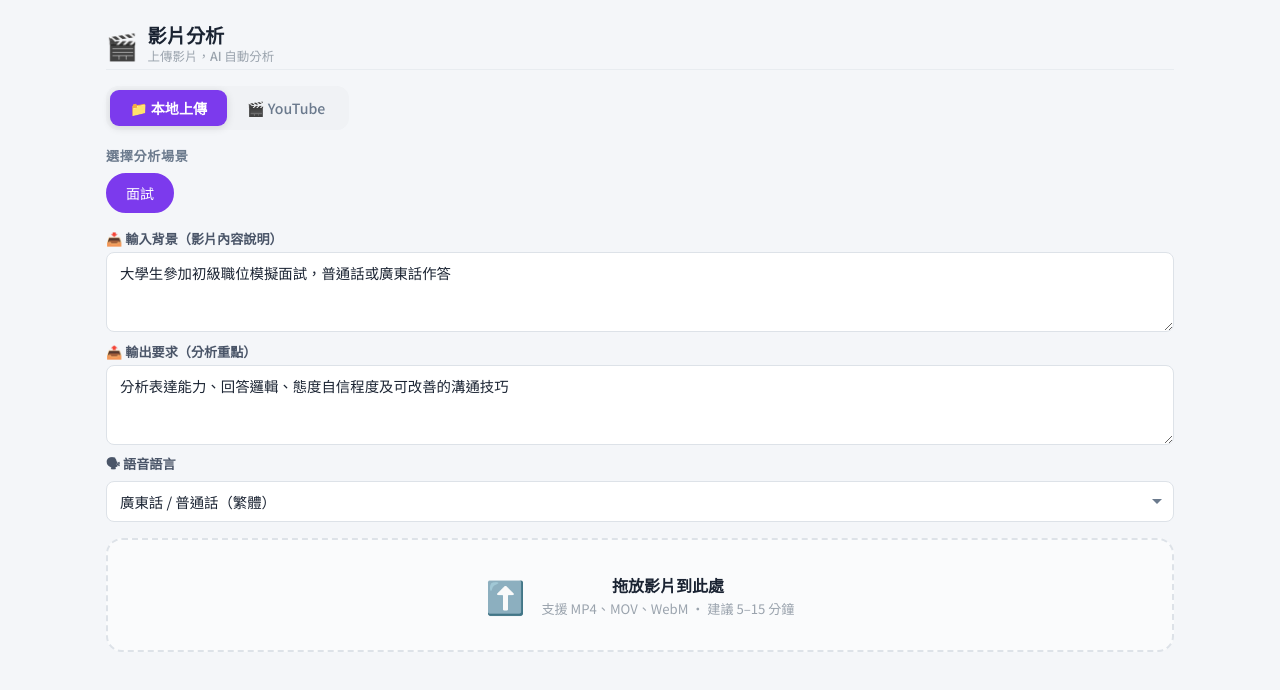
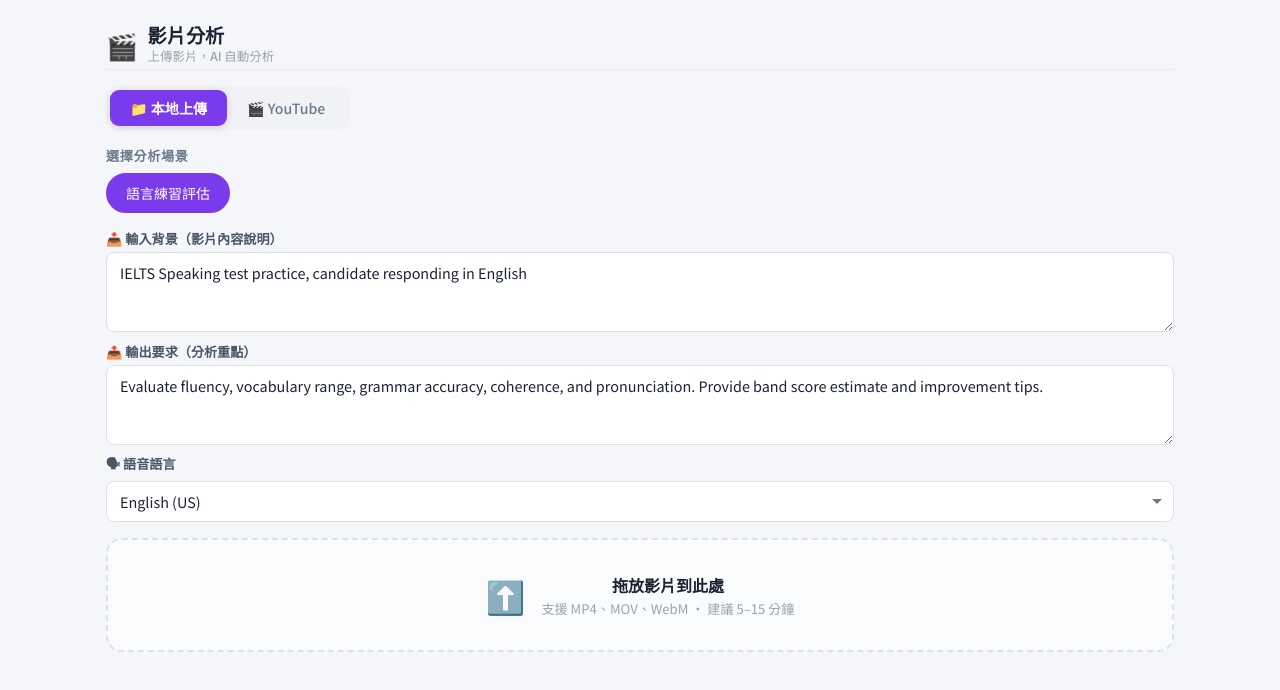
Before and after one commit to erickh826/InClassSense, a React (Vite) app: page / in a window 1280 px wide. Shown: the top 690 px of the page. Built offline with nearby package versions, Linux system fonts and the light colour scheme.

Commit message:
align tab

```diff
--- a/index.html
+++ b/index.html
@@ -3,7 +3,7 @@
   <head>
     <meta charset="UTF-8" />
     <meta name="viewport" content="width=device-width, initial-scale=1.0" />
-    <title>InClassSense - 多模態兒童發展觀察</title>
+    <title>InClassSense - 語言練習評估</title>
   </head>
   <body>
     <div id="root"></div>
--- a/src/pages/VideoUploadPage.tsx
+++ b/src/pages/VideoUploadPage.tsx
@@ -15,12 +15,12 @@ interface PresetPrompt {
 
 const PRESET_PROMPTS: PresetPrompt[] = [
 
-  {
-    label: '面試',
-    input: '大學生參加初級職位模擬面試，普通話或廣東話作答',
-    output: '分析表達能力、回答邏輯、態度自信程度及可改善的溝通技巧',
-    lang: 'zh-TW',
-  }
+   {
+    label: '語言練習評估',
+    input: 'IELTS Speaking test practice, candidate responding in English',
+    output: 'Evaluate fluency, vocabulary range, grammar accuracy, coherence, and pronunciation. Provide band score estimate and improvement tips.',
+    lang: 'en-US',
+  },
 
 ];
 
```
